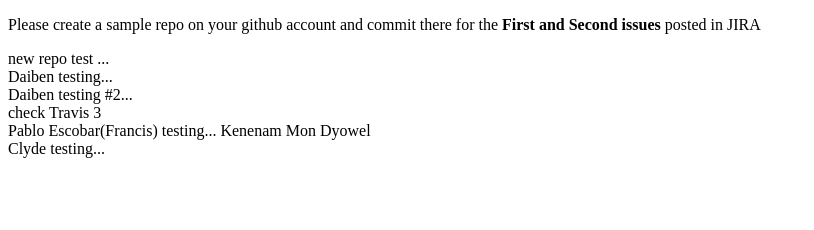
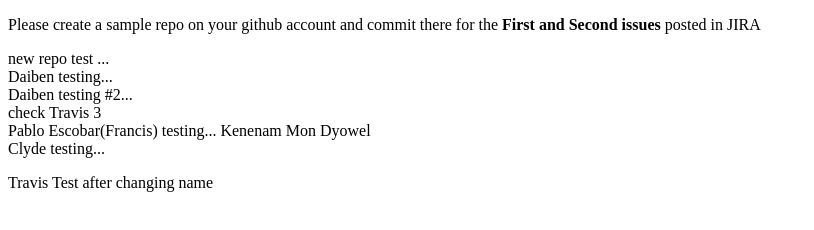
Before and after one commit to slu-geeks/webtech_lab_project, a plain HTML site: page index.html in a window 1280 px wide. Shown: the whole page, without its empty margins (0-814 px from the left). Drawn offline with Linux system fonts and the light colour scheme.

Commit message:
Update index.html

```diff
--- a/index.html
+++ b/index.html
@@ -18,6 +18,9 @@ check Travis 3
  Pablo Escobar(Francis) testing... Kenenam Mon Dyowel
  <br>
  Clyde testing...
+ <p>
+  Travis Test after changing name
+ </p>
 </body>
 
 </html>
```
